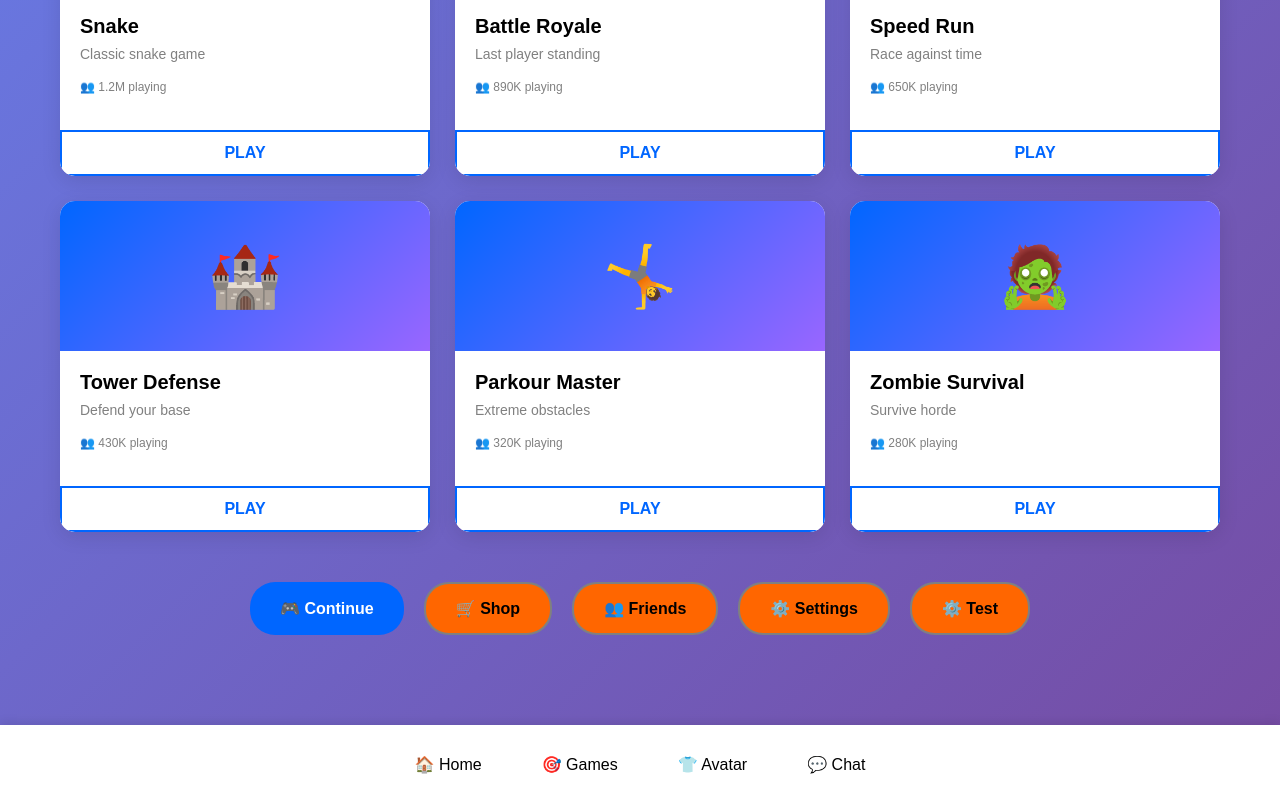
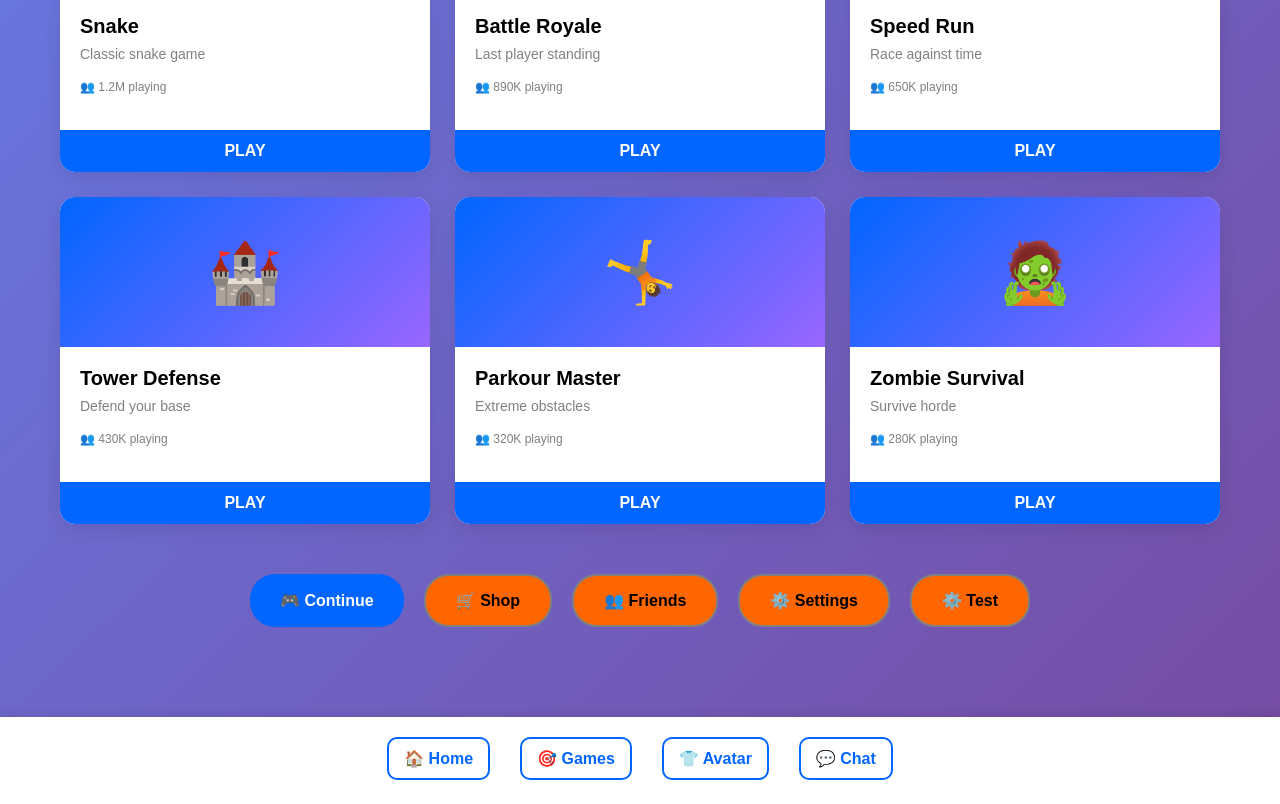
Before and after one commit to hudson-kung/hudsonkung.com, a React (Create React App) app: page / in a window 1280 px wide. Shown: the part 400-1204 px from the top of the page. Built offline with nearby package versions, Linux system fonts and the light colour scheme; the HTML template or start-up script is replaced by a standard one.

Commit message:
Revert play buttons to blue, make footer buttons white, add snake image back

```diff
--- a/src/App.css
+++ b/src/App.css
@@ -179,19 +179,18 @@ body {
 
 .play-button {
   width: 100%;
-  background: var(--white);
-  color: var(--primary-blue);
-  border: 2px solid var(--primary-blue);
+  background: var(--primary-blue);
+  color: var(--white);
+  border: none;
   padding: 12px;
   font-weight: bold;
   font-size: 16px;
   cursor: pointer;
-  transition: all 0.3s ease;
+  transition: background 0.3s ease;
 }
 
 .play-button:hover {
-  background: var(--light-blue);
-  color: var(--white);
+  background: var(--secondary-blue);
 }
 
 .game-card.selected .play-button {
@@ -258,13 +257,15 @@ body {
 }
 
 .nav-btn {
-  background: none;
-  border: none;
+  background: var(--white);
+  border: 2px solid var(--primary-blue);
+  color: var(--primary-blue);
   font-size: 16px;
   cursor: pointer;
   transition: all 0.3s ease;
   padding: 10px 15px;
   border-radius: 10px;
+  font-weight: bold;
 }
 
 .nav-btn:hover {
--- a/src/App.js
+++ b/src/App.js
@@ -9,7 +9,7 @@ function App() {
       id: 1,
       name: "Snake",
       players: "1.2M",
-      image: "🐍",
+      image: <img src="/snake.png" alt="Snake" style={{width: '100%', height: '100%', objectFit: 'cover'}} />,
       description: "Classic snake game",
       link: "https://snakeio-mu.vercel.app/"
     },
```
